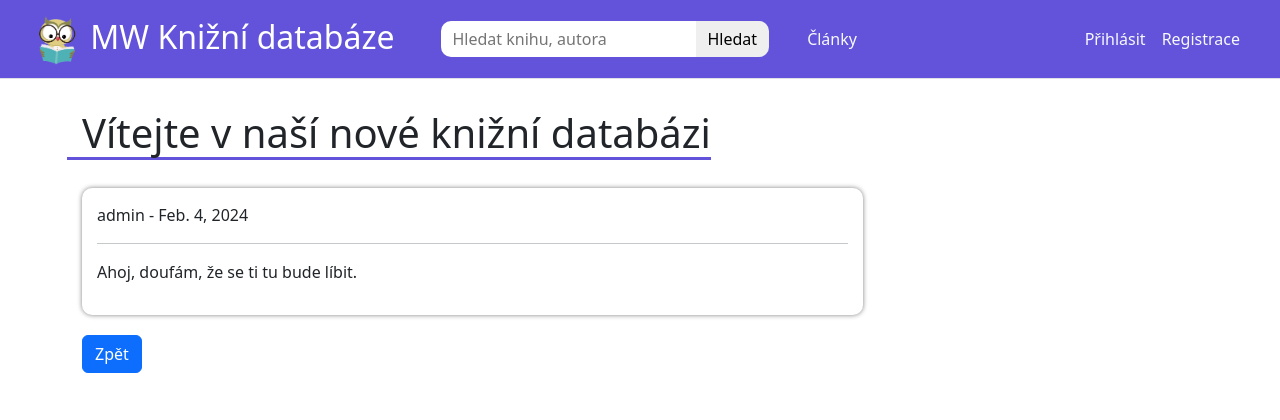
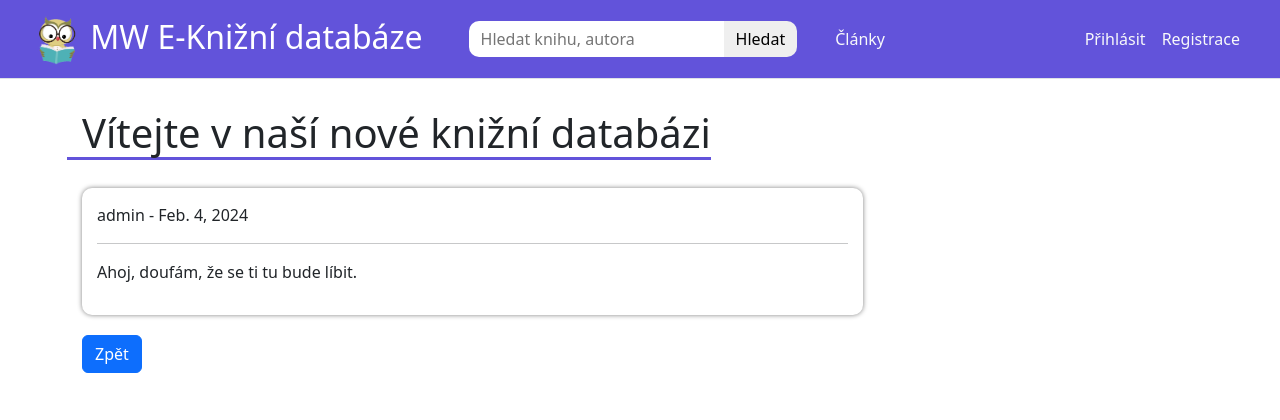
Before and after one commit to vendaciki/E-book-Library, a Django app: page /clanky/clanek/1 in a window 1280 px wide. Shown: the top 420 px of the page. Run offline with Django 5.2, Linux system fonts and the light colour scheme; data comes from the database, SQL or seed files in the repository; some libraries are stand-ins or nearby versions.

Commit message:
e-knižní

```diff
--- a/databaze_eknih/templates/base.html
+++ b/databaze_eknih/templates/base.html
@@ -6,7 +6,7 @@
 
         <meta charset="utf-8">
         <meta name="viewport" content="width=device-width, initial-scale=1, user-scalable=no">
-        <meta name="description" content="Databáze knih">
+        <meta name="description" content="Databáze E-knih">
         <link rel="icon" type="image/x-icon" href="{% static 'images/logo.webp' %}">
 
         <link rel="stylesheet" href="https://cdnjs.cloudflare.com/ajax/libs/font-awesome/5.15.4/css/all.min.css">
@@ -16,7 +16,7 @@
         <!-- pokud se title nevytvoří dynamicky, bude mít hodnotu MW Knižní databáze-->
         <title>
             {% block title %}
-            MW Knižní databáze
+            MW E-Knižní databáze
             {% endblock %}
         </title>
 
@@ -29,7 +29,7 @@
         <nav class="navbar border-bottom border-body navbar-expand-lg">
             <div class="container-fluid">
                 <a class="navbar-brand text-white fs-2" href="{% url "home" %}">
-                    <img class="logo" src="../../static/images/logo.webp"> MW Knižní databáze
+                    <img class="logo" src="../../static/images/logo.webp"> MW E-Knižní databáze
                 </a>
                 <button class="navbar-toggler" type="button" data-bs-toggle="collapse" data-bs-target="#navbarSupportedContent" aria-controls="navbarSupportedContent" aria-expanded="false" aria-label="Toggle navigation">
                     <span class="navbar-toggler-icon"></span>
```
